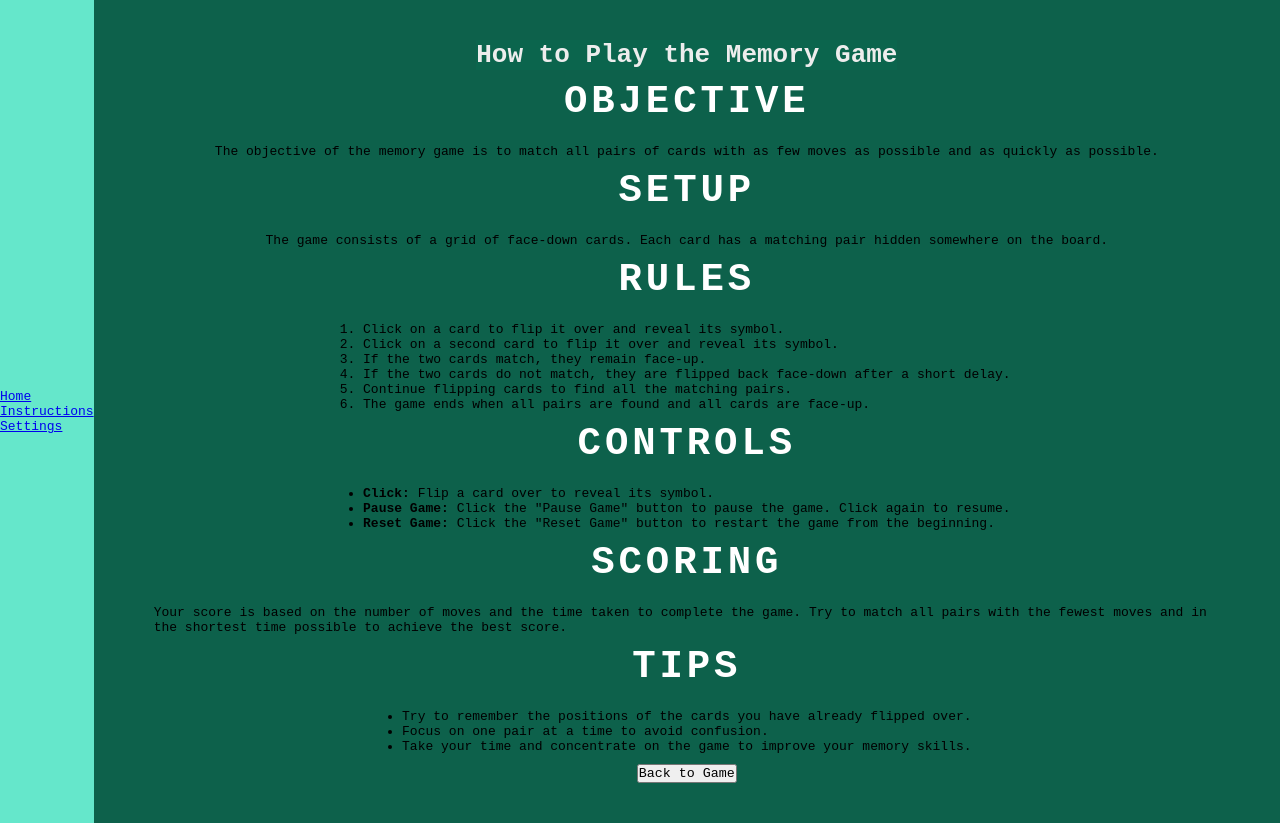
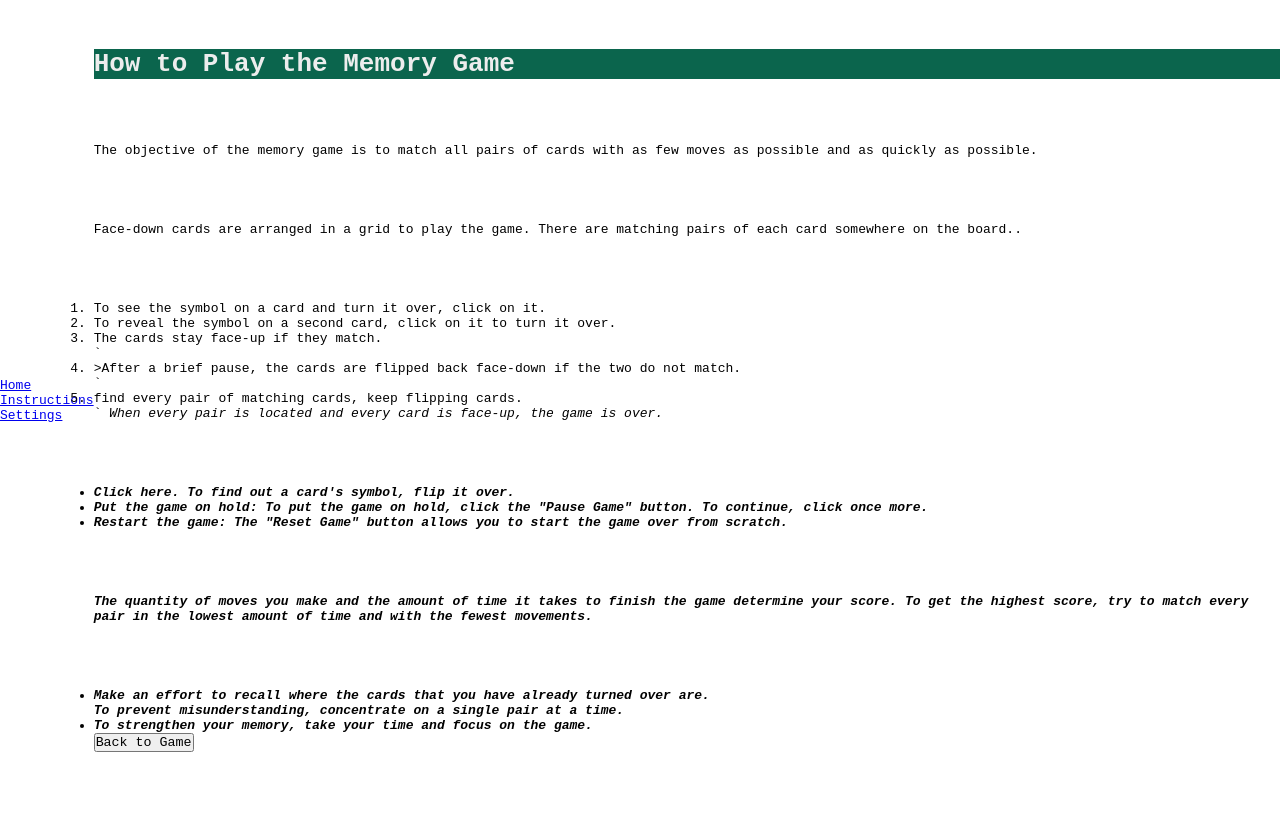
Before and after one commit to Apostle01/HEYDEN, a plain HTML site: page instructions.html in a window 1280 px wide. After the commit the page ends 800 px from the top, so only its background shows below. Drawn offline with Linux system fonts and the light colour scheme.

```diff
--- a/css/style.css
+++ b/css/style.css
@@ -10,23 +10,24 @@
     justify-content: center;
     align-items: center;
     min-height: 100vh;
-    background-color: #65e7cb;
+    background-color: #ffffff;
+    color: #000000;
 }
 
 
 .instruction {
     color: #0000ff;
-    background-color: #b5f2e6;
+    background-color: #ffffff;
 }
 
 .settings {
     color: #0000ff;
-    background-color: #b5f2e6;
+    background-color: #ffffff;
 }
 
 .index.html {
     color: #0000ff;
-    background-color: #b5f2e6;
+    background-color: #ffffff;
 }
 
 .container {
--- a/instructions.html
+++ b/instructions.html
@@ -21,7 +21,7 @@
         </nav>
     </header>
 
-    <main class="container" role="main">
+    <main>
         <h1>How to Play the Memory Game</h1>
         <section>
             <h2>Objective</h2>
@@ -29,37 +29,41 @@
         </section>
         <section>
             <h2>Setup</h2>
-            <p>The game consists of a grid of face-down cards. Each card has a matching pair hidden somewhere on the board.</p>
+            <p>Face-down cards are arranged in a grid to play the game. There are matching pairs of each card somewhere on the board..</p>
         </section>
         <section>
             <h2>Rules</h2>
             <ol>
-                <li>Click on a card to flip it over and reveal its symbol.</li>
-                <li>Click on a second card to flip it over and reveal its symbol.</li>
-                <li>If the two cards match, they remain face-up.</li>
-                <li>If the two cards do not match, they are flipped back face-down after a short delay.</li>
-                <li>Continue flipping cards to find all the matching pairs.</li>
-                <li>The game ends when all pairs are found and all cards are face-up.</li>
+                <li>To see the symbol on a card and turn it over, click on it.</li>
+                <li>To reveal the symbol on a second card, click on it to turn it over.</li>
+                <li>The cards stay face-up if they match.</li>`
+                <li>>After a brief pause, the cards are flipped back face-down if the two do not match.</li>`
+                <li>find every pair of matching cards, keep flipping cards.</li>`
+                <i>When every pair is located and every card is face-up, the game is over.</li>
             </ol>
         </section>
         <section>
             <h2>Controls</h2>
             <ul>
-                <li><strong>Click:</strong> Flip a card over to reveal its symbol.</li>
-                <li><strong>Pause Game:</strong> Click the "Pause Game" button to pause the game. Click again to resume.</li>
-                <li><strong>Reset Game:</strong> Click the "Reset Game" button to restart the game from the beginning.</li>
+                <li><strong>Click here. To find out a card's symbol, flip it over.</li>
+                    <li><strong>Put the game on hold: To put the game on hold, click the
+                        "Pause Game" button. To continue, click once more.</li>
+                <li><strong>Restart the game: The "Reset Game"
+                    button allows you to start the game over from scratch.</li>
             </ul>
         </section>
         <section>
             <h2>Scoring</h2>
-            <p>Your score is based on the number of moves and the time taken to complete the game. Try to match all pairs with the fewest moves and in the shortest time possible to achieve the best score.</p>
+            <p>The quantity of moves you make and the amount of time it takes to finish the game determine your score.
+                To get the highest score, try to match every pair in the lowest amount of time and with the fewest movements.
+            </p>
         </section>
         <section>
             <h2>Tips</h2>
             <ul>
-                <li>Try to remember the positions of the cards you have already flipped over.</li>
-                <li>Focus on one pair at a time to avoid confusion.</li>
-                <li>Take your time and concentrate on the game to improve your memory skills.</li>
+                <li>Make an effort to recall where the cards that you have already turned over are.</li>
+                To prevent misunderstanding, concentrate on a single pair at a time.</li>
+                <li>To strengthen your memory, take your time and focus on the game.</li>
             </ul>
         </section>
         <button onclick="window.location.href='index.html'">Back to Game</button>
```
Also changed, not shown: index.html (+1 -1 lines), settings.html (+0 -9 lines), README.md, docs/Game.png (added), docs/Wav1.png (added).
